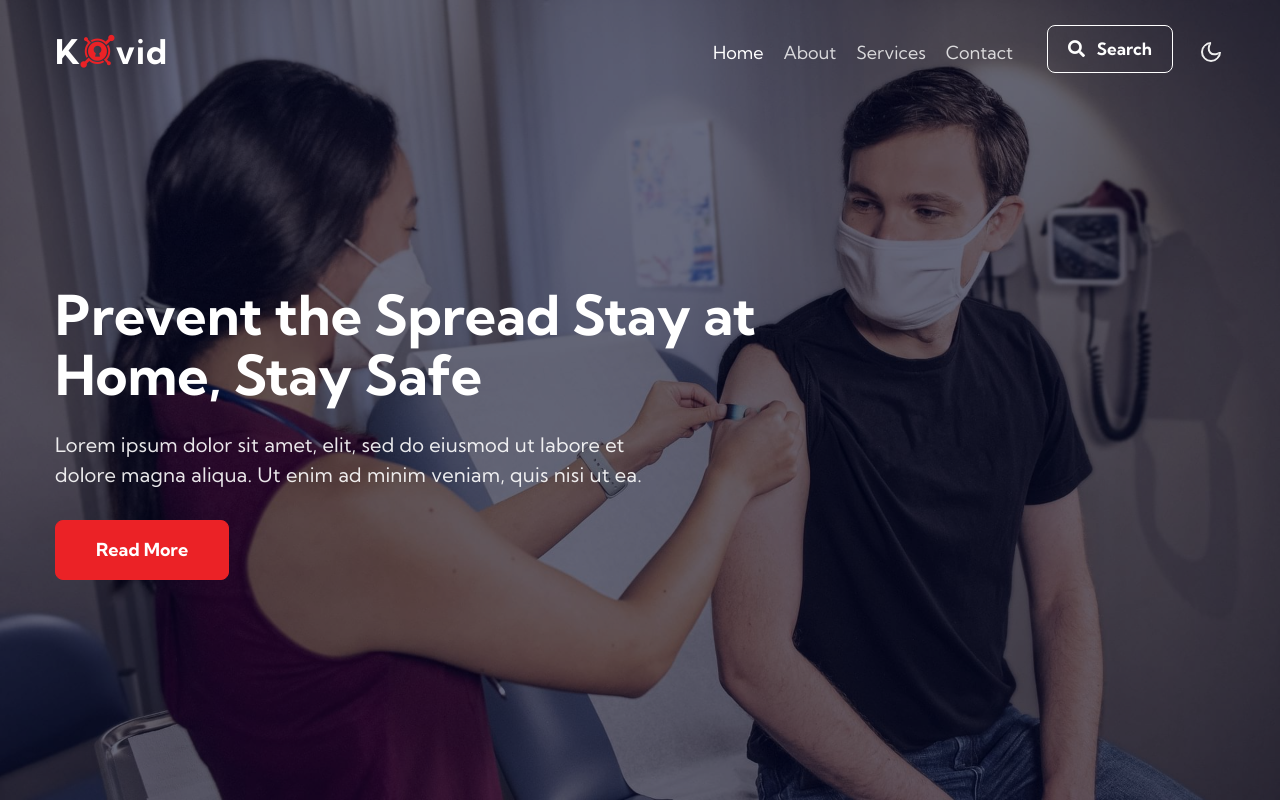
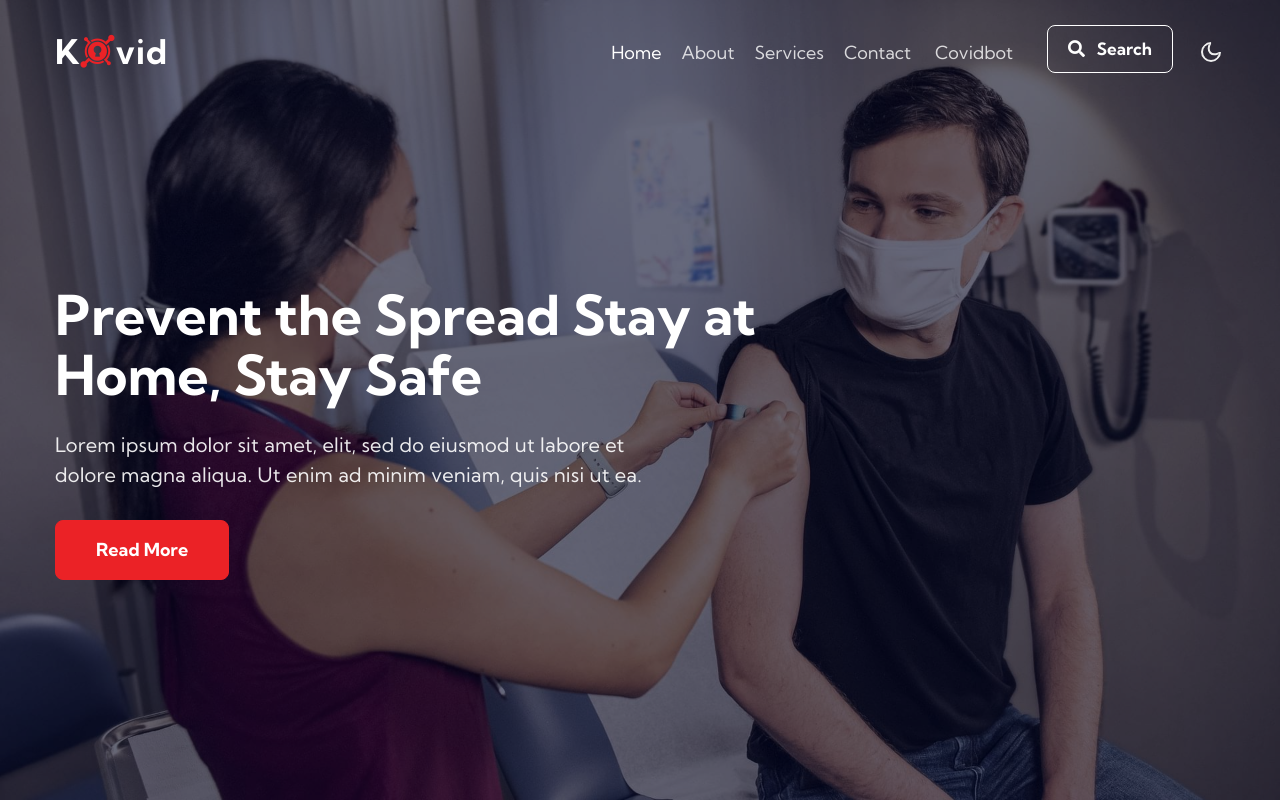
Before and after one commit to gowthampennaru01/FRTproject, a plain HTML site: page index.html in a window 1280 px wide. Shown: the top 802 px of the page. Drawn offline with Linux system fonts and the light colour scheme.

Commit message:
Update index.html

```diff
--- a/index.html
+++ b/index.html
@@ -45,6 +45,9 @@
                         </li>
                         <li class="nav-item mr-lg-1">
                             <a class="nav-link" href="contact.html">Contact</a>
+                        </li>
+                        <li class="nav-item mr-lg-1">
+                            <a class="nav-link" href="covidbot.html">Covidbot</a>
                         </li>
                          <!--/search-right-->
                             <li class="header-search mr-lg-2 mt-lg-0 mt-4 position-relative">
```
